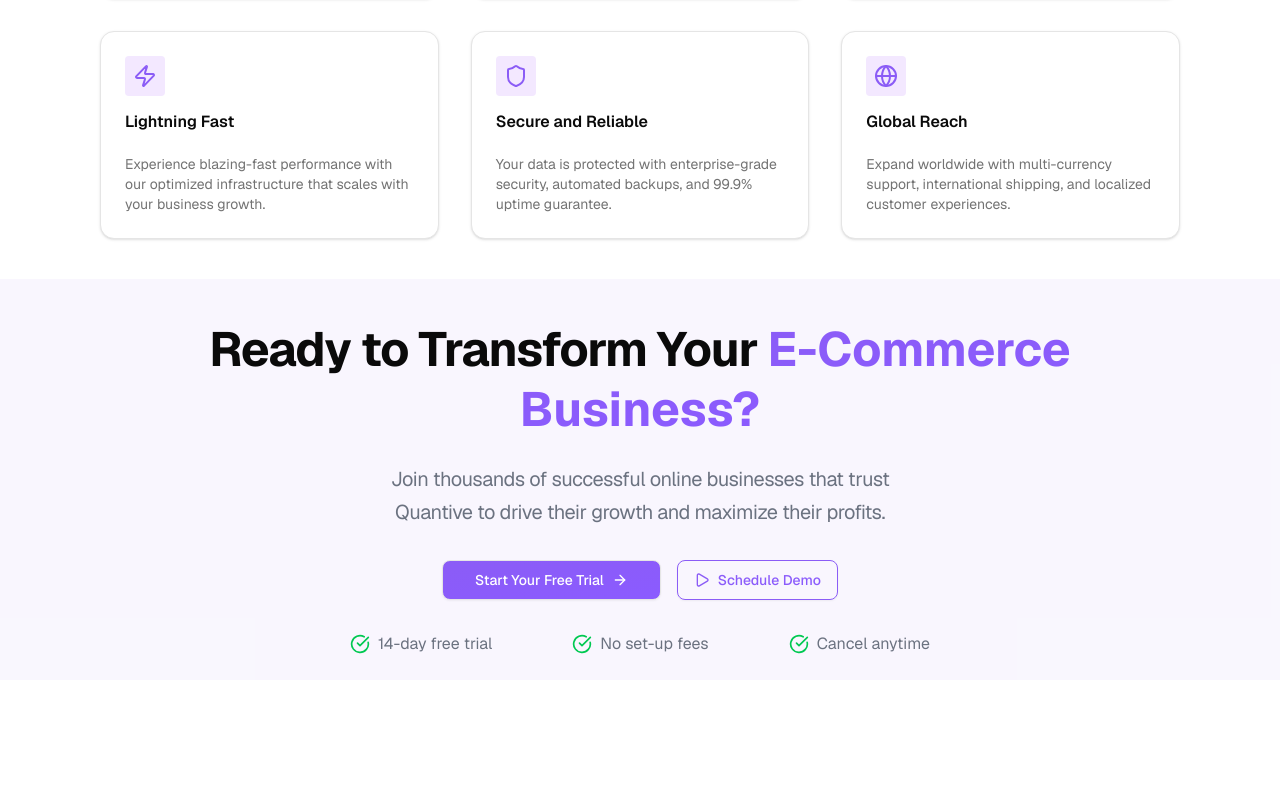
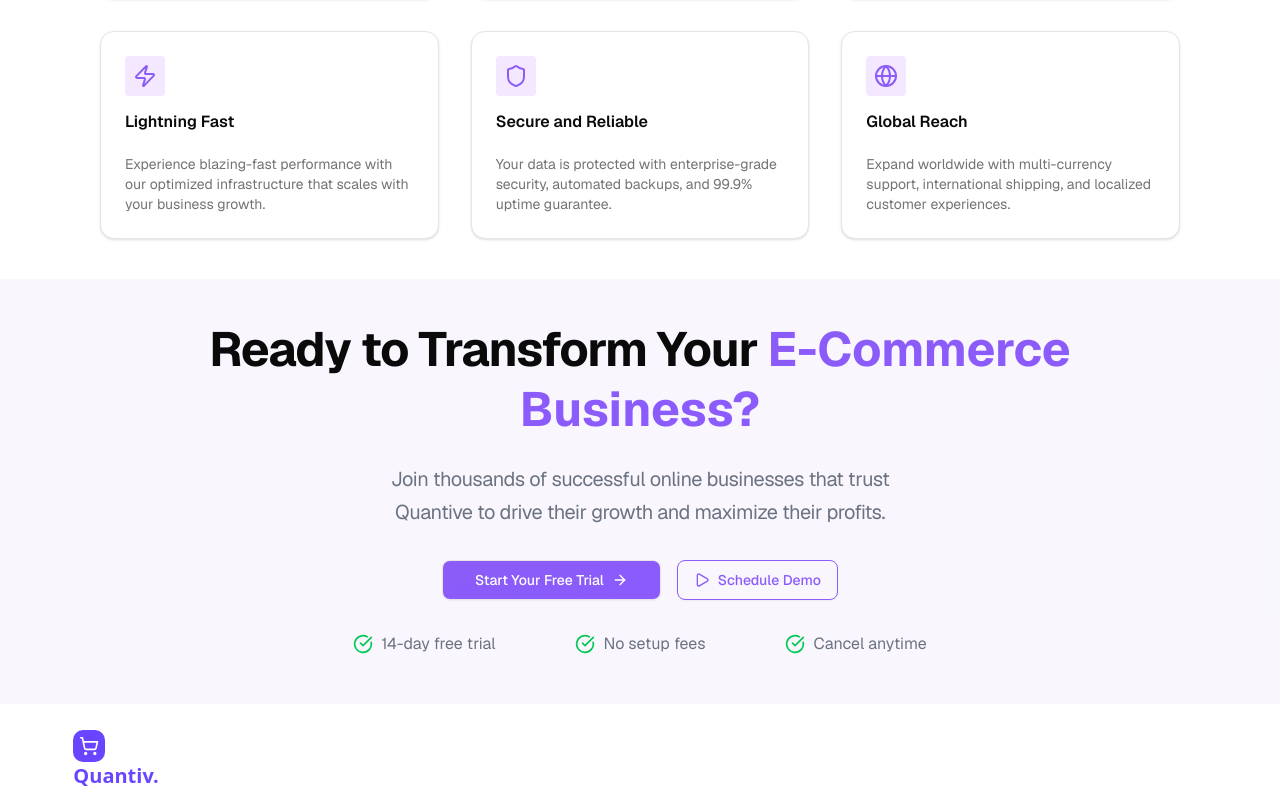
Before and after one commit to Kelechis19/Quantiv, a Next.js app in the folder quantiv_commerce/: page / in a window 1280 px wide. Shown: the part 1161-1961 px from the top of the page. Before the commit the page ends 1841 px from the top, so only its background shows below. Built offline with nearby package versions, Linux system fonts and the light colour scheme.

Commit message:
Some more progress

```diff
--- a/quantiv_commerce/src/app/layout.js
+++ b/quantiv_commerce/src/app/layout.js
@@ -2,6 +2,7 @@
 import "./globals.css";
 import { Analytics } from "@vercel/analytics/next";
 import { SpeedInsights } from "@vercel/speed-insights/next";
+import Footer from "@/components/web/Footer";
 
 import Header1 from "@/components/mvpblocks/header-1";
 
@@ -29,6 +30,7 @@
 				<main className='pt-16 lg:pt-20'>{children}</main>
 				<Analytics />
 				<SpeedInsights />
+				<Footer/>
 			</body>
 		</html>
 	);
--- a/quantiv_commerce/src/app/page.js
+++ b/quantiv_commerce/src/app/page.js
@@ -4,6 +4,7 @@
 import { FeatureSection } from "@/components/web/FeatureSection";
 
 export default function Home() {
+	const features = ["14-day free trial", "No setup fees", "Cancel anytime"];
 	return (
 		<main className='font-[family-name:var(--font-geist-sans)] transition-all'>
 			<div className='px-6 py-6 lg:px-25 lg:pt-10 overflow-hidden bg-[#8658e60D]'>
@@ -109,19 +110,14 @@
 						Schedule Demo
 					</Button>
 				</div>
-				<div className='flex flex-col lg:flex-row items-start gap-8 lg:gap-20 text-[#6B7280]'>
-					<div className='flex gap-2 items-center '>
-						<CheckCircle size={20} className='text-green-500' />
-						<span>14-day free trial </span>
-					</div>
-					<div className='flex gap-2 items-center'>
-						<CheckCircle size={20} className='text-green-500' />
-						<span>No set-up fees </span>
-					</div>
-					<div className='flex gap-2 items-center'>
-						<CheckCircle size={20} className='text-green-500' />
-						<span>Cancel anytime </span>
-					</div>
+
+				<div className='flex flex-col lg:flex-row items-start gap-8 lg:gap-20 text-[#6B7280] mb-6'>
+					{features.map((feature, index) => (
+						<div key={index} className='flex gap-2 items-center'>
+							<CheckCircle size={20} className='text-green-500' />
+							<span>{feature}</span>
+						</div>
+					))}
 				</div>
 			</div>
 		</main>
--- /dev/null
+++ b/quantiv_commerce/src/components/web/Footer.jsx
@@ -0,0 +1,24 @@
+import { Menu, X, ChevronDown, ArrowRight } from "lucide-react";
+import Image from "next/image";
+import Link from "next/link";
+
+const Footer = () => {
+	return (
+		<div className='px-6 py-6 lg:px-25 lg:pt-10 overflow-hidden '>
+			<div className='flex flex-col'>
+				<div className='flex flex-row h-8 w-8 items-center justify-center rounded-lg '>
+					<Link href='/'>
+						<div className='flex h-8 w-8 items-center justify-center rounded-lg bg-[#6a45ff]'>
+							<Image src='/cart.svg' alt='Logo' width={20} height={20} />
+						</div>
+						<span className='text-[#6a45ff] bg-clip-text text-xl font-bold'>
+							Quantiv.
+						</span>
+					</Link>
+				</div>
+			</div>
+		</div>
+	);
+};
+
+export default Footer;
```
